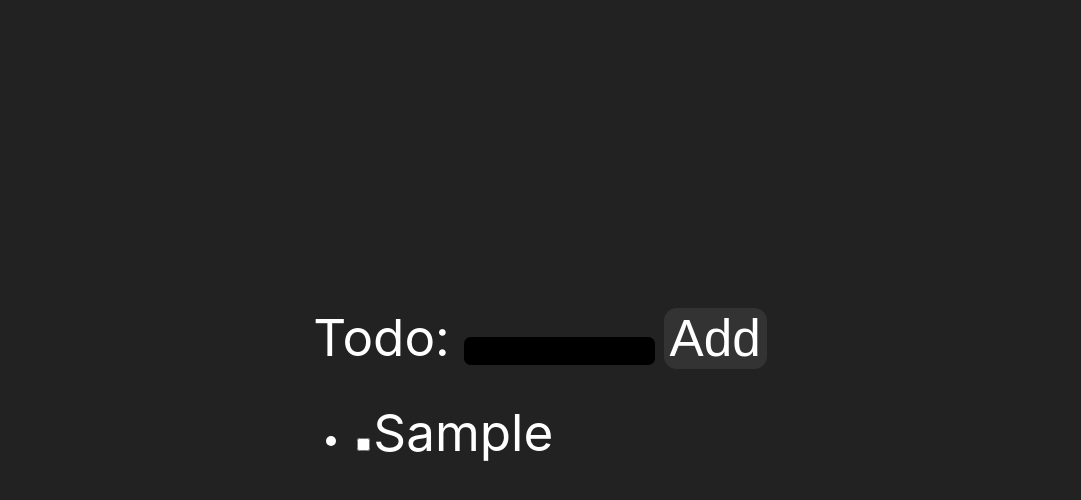
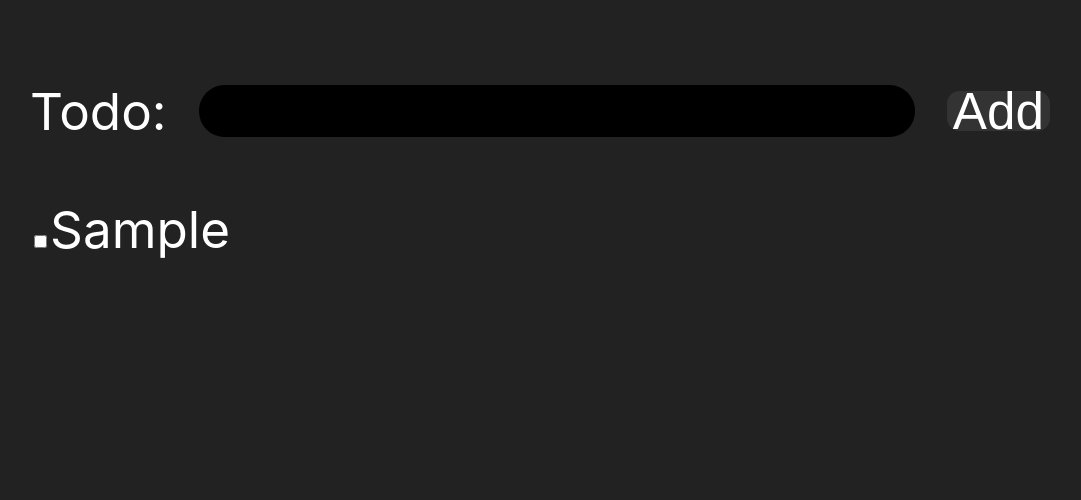
Before and after one commit to olliee2/deskweb, a website: page pc/todos/index.html in a window 1280 px wide. Both pictures are taken after typing "Sample" into the empty fields and a click on the button "Add". Shown: the whole page, without its empty margins (100-1181 px from the left). Drawn offline with Linux system fonts and the light colour scheme.

Commit message:
Enhance UI layout for Todos feature; add controls section and improve styling

```diff
--- a/pc/todos/index.html
+++ b/pc/todos/index.html
@@ -8,7 +8,7 @@
 </head>
 <body>
 <div id="container">
-    <div>
+    <div id="controls">
         <label for="todo">Todo: </label><input id="todo">
         <button id="submit">Add</button>
     </div>
--- a/pc/todos/todos.css
+++ b/pc/todos/todos.css
@@ -1,8 +1,47 @@
+body {
+    justify-content: flex-start;
+    padding-top: 5rem;
+}
+
+#container {
+    display: flex;
+    flex-direction: column;
+    gap: 0.5rem;
+}
+
+#controls {
+    display: flex;
+    flex-direction: row;
+    align-items: center;
+    gap: 1em;
+}
+
 label {
     font-size: 4vw;
+}
+
+#todo {
+    font-size: 4vw;
+    height: 2.5rem;
 }
 
 #submit {
     font-size: 4vw;
     border-radius: 1vw;
+    height: 2.5rem;
 }
+
+#todos {
+    list-style: none;
+    padding: 0;
+    margin-top: 1em;
+}
+
+#todos li {
+    padding: 0.5em 0;
+}
+
+.completed {
+    text-decoration: line-through;
+    color: #aaa;
+}
```
